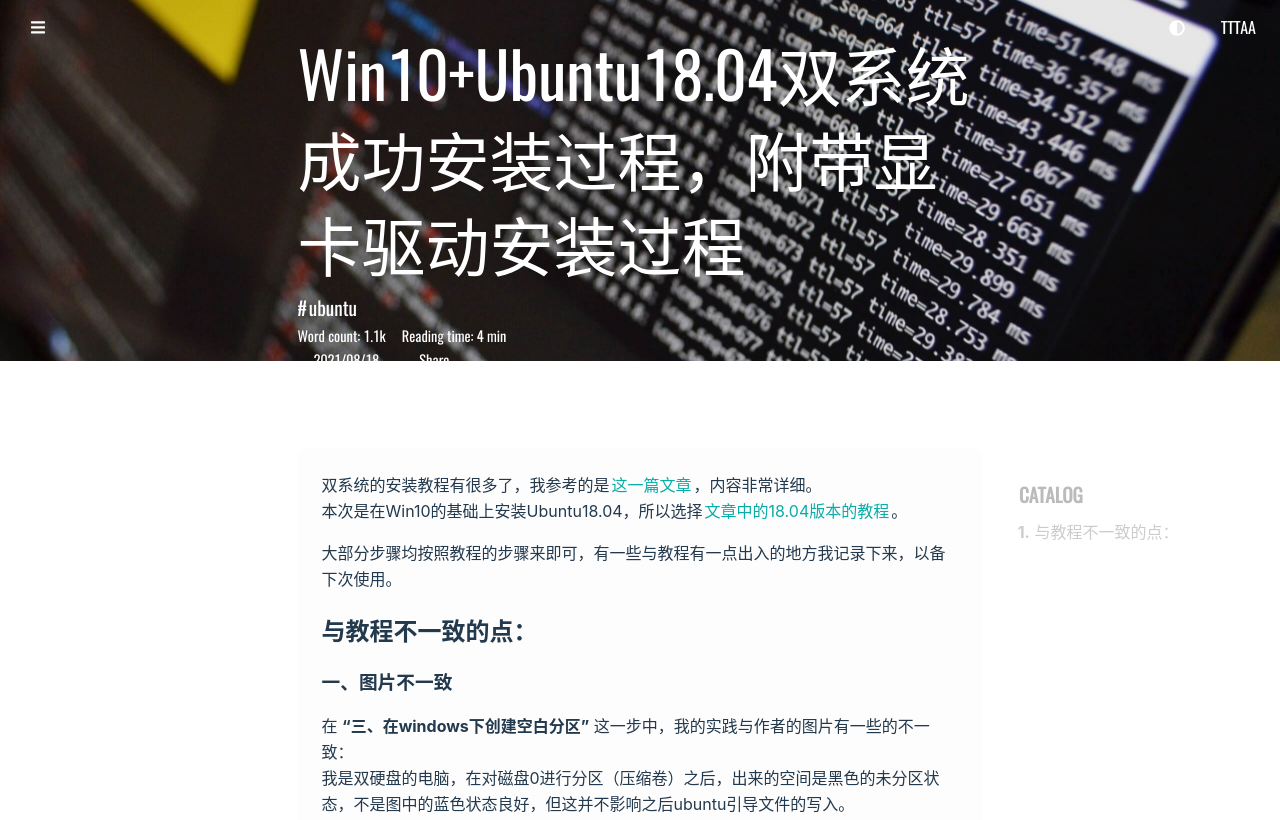
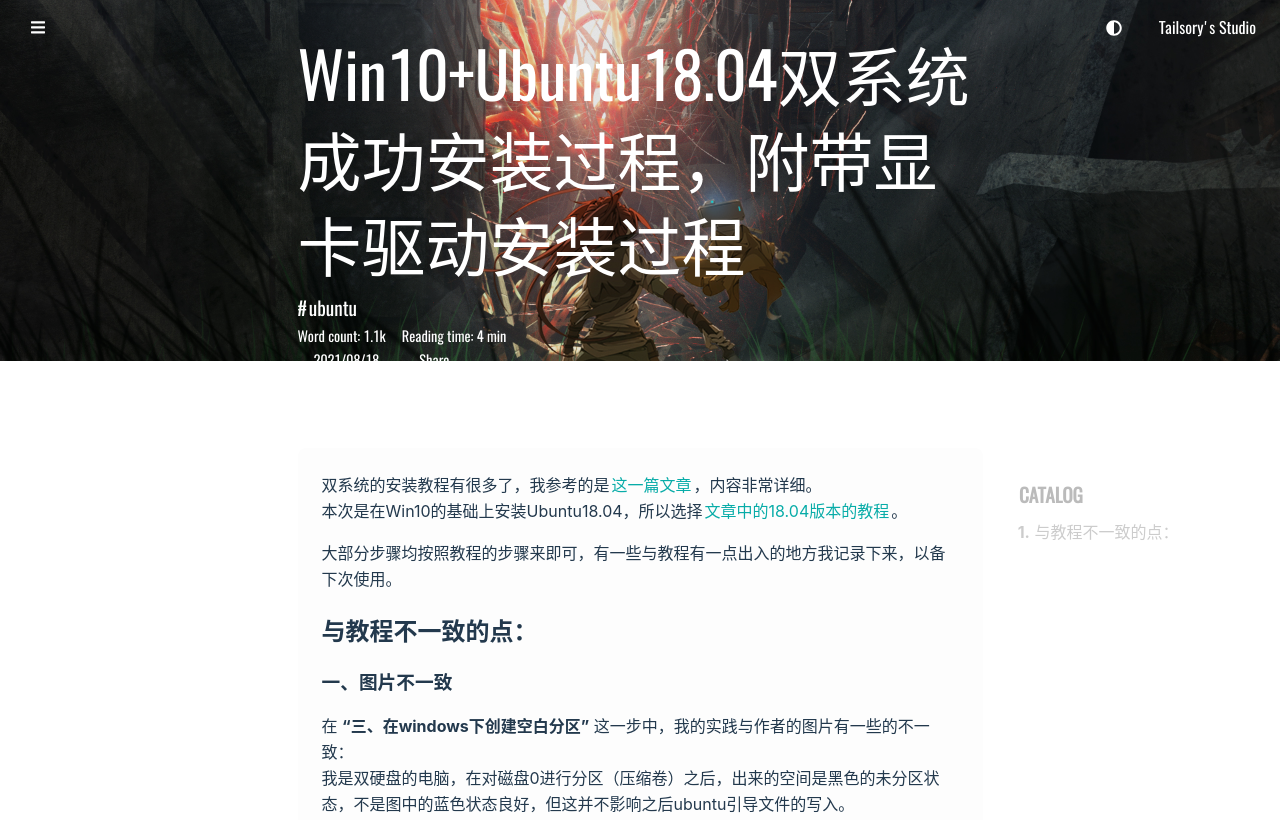
Before and after one commit to 739982423/739982423.github.io, a plain HTML site: page 2021/08/18/New-Test/index.html in a window 1280 px wide. Shown: the top 820 px of the page. Drawn offline with nearby package versions, Linux system fonts and the light colour scheme; some packages are replaced by stand-ins of ours; a script that the page names is missing; a web font is replaced by a local one.

Commit message:
Site updated: 2021-08-18 21:18:57

```diff
--- a/2021/08/18/New-Test/index.html
+++ b/2021/08/18/New-Test/index.html
@@ -250,7 +250,7 @@
         </span>
         <!-- back to home page text -->
         <span class="home-link header-element">
-            <a href=/>TTTAA</a>
+            <a href=/>Tailsory's Studio</a>
         </span>
     </div>
     <!-- toggle banner for post layout -->
@@ -259,7 +259,7 @@
             <div class="banner">
 
             <div class="blog-title header-element">
-                <a href="/">TTTAA</a>
+                <a href="/">Tailsory&#39;s Studio</a>
             </div>
             <div class="post-title header-element">
                 <a href="#" class="post-name">Win10+Ubuntu18.04双系统成功安装过程，附带显卡驱动安装过程</a>
@@ -304,7 +304,7 @@
     <!-- 404页  -->
 
     <div class="site-intro-placeholder"></div>
-    <div class="site-intro-img" style="background-image: url(/intro/post-bg.jpg)"></div>
+    <div class="site-intro-img" style="background-image: url(/intro/index-bg4.jpg)"></div>
     <div class="site-intro-meta">
         <!-- 标题  -->
         <h1 class="intro-title">
```
Also changed, not shown: 2021/08/17/hello-world/index.html (+3 -3 lines), archives/2021/08/index.html (+1 -1 lines), archives/2021/index.html (+1 -1 lines), archives/index.html (+1 -1 lines), index.html (+3 -3 lines), tags/ubuntu/index.html (+1 -1 lines), intro/index-bg4.jpg (added).
